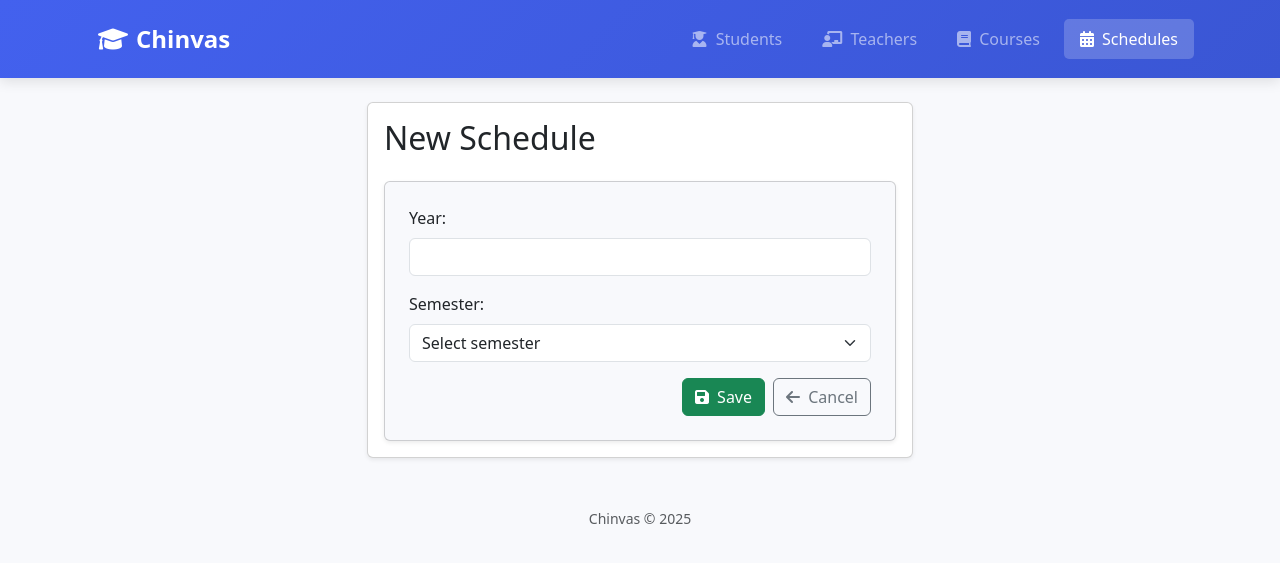
After one commit to BorjaManterola/chinvas, a Flask app: page /schedules/form in a window 1280 px wide. The commit adds this page. Shown: the top 563 px of the page. Run offline with Flask 3, Linux system fonts and the light colour scheme; parts of the project's set-up code (start-up, migrations or seed data) failed here and were passed over.

Commit message:
arreglo rutas y forntend

```diff
--- a/app/routes/__init__.py
+++ b/app/routes/__init__.py
@@ -12,6 +12,9 @@ def register_routes(app):
     from app.routes.task_routes import task_bp
     from app.routes.grade_routes import grade_bp
     from app.routes.student_situation_routes import student_situation_bp
+    from app.routes.class_routes import class_bp
+    from app.routes.schedule_routes import schedule_bp
+    from app.routes.class_routes import class_bp
 
     app.register_blueprint(home_bp)
     app.register_blueprint(teacher_bp)
@@ -24,3 +27,5 @@ def register_routes(app):
     app.register_blueprint(task_bp)
     app.register_blueprint(grade_bp)
     app.register_blueprint(student_situation_bp)
+    app.register_blueprint(class_bp)
+    app.register_blueprint(schedule_bp)
--- /dev/null
+++ b/app/routes/schedule_routes.py
@@ -0,0 +1,92 @@
+from flask import Blueprint, request, jsonify, render_template, redirect, url_for, flash
+from app.models.schedule import Schedule
+from app import db
+
+schedule_bp = Blueprint('schedule_routes', __name__, url_prefix='/schedules')
+
+@schedule_bp.route('/form', methods=['GET'])
+def new_schedule_form():
+    return render_template('schedules/form.html', schedule=None)
+
+@schedule_bp.route('/', methods=['POST'])
+def create_schedule():
+    if request.is_json:
+        data = request.get_json()
+        year = data.get('year')
+        semester = data.get('semester')
+    else:
+        year = request.form.get('year')
+        semester = request.form.get('semester')
+
+    if not year or not semester:
+        flash("All fields are required.", "danger")
+        return render_template("schedules/form.html", schedule=None)
+
+    try:
+        year = int(year)
+    except ValueError:
+        flash("Year must be a number.", "danger")
+        return render_template("schedules/form.html", schedule=None)
+
+    schedule = Schedule(year=year, semester=semester)
+    db.session.add(schedule)
+    db.session.commit()
+
+    if request.is_json:
+        return jsonify({'message': 'Schedule created', 'id': schedule.id}), 201
+
+    return redirect(url_for('schedule_routes.get_schedules'))
+
+
+@schedule_bp.route('/', methods=['GET'])
+def get_schedules():
+    year = request.args.get('year', type=int)
+    if year:
+        schedules = Schedule.query.filter_by(year=year).all()
+    else:
+        schedules = Schedule.query.all()
+    return render_template('schedules/index.html', schedules=schedules)
+
+@schedule_bp.route('/<int:id>', methods=['GET'])
+def show_schedule(id):
+    schedule = Schedule.query.get_or_404(id)
+    return render_template('schedules/show.html', schedule=schedule)
+
+@schedule_bp.route('/<int:id>/form', methods=['GET'])
+def edit_schedule_form(id):
+    schedule = Schedule.query.get_or_404(id)
+    return render_template('schedules/form.html', schedule=schedule)
+
+@schedule_bp.route('/<int:id>', methods=['POST'])
+def update_schedule(id):
+    schedule = Schedule.query.get_or_404(id)
+
+    if request.is_json:
+        data = request.get_json()
+        year = data.get('year')
+        semester = data.get('semester')
+    else:
+        year = request.form.get('year')
+        semester = request.form.get('semester')
+
+    try:
+        schedule.year = int(year)
+    except (ValueError, TypeError):
+        flash("Year must be a number.", "danger")
+        return render_template("schedules/form.html", schedule=schedule)
+
+    schedule.semester = semester
+    db.session.commit()
+
+    if request.is_json:
+        return jsonify({'message': 'Schedule updated'}), 200
+
+    return redirect(url_for('schedule_routes.show_schedule', id=schedule.id))
+
+@schedule_bp.route('/<int:id>/delete', methods=['POST'])
+def delete_schedule(id):
+    schedule = Schedule.query.get_or_404(id)
+    db.session.delete(schedule)
+    db.session.commit()
+    flash("Schedule deleted successfully.", "success")
+    return redirect(url_for('schedule_routes.get_schedules'))
--- a/app/routes/teacher_routes.py
+++ b/app/routes/teacher_routes.py
@@ -5,7 +5,7 @@ from app import db
 teacher_bp = Blueprint('teacher_routes', __name__, url_prefix='/teachers')
 
 @teacher_bp.route('/', methods=['GET'])
-def index():
+def get_teachers():
     teachers = Teacher.query.all()
     return render_template('teachers/index.html', teachers=teachers)
 
--- a/app/templates/base.html
+++ b/app/templates/base.html
@@ -146,6 +146,11 @@
                           <i class="fas fa-book me-1"></i> Courses
                       </a>
                   </li>
+                  <li class="nav-item">
+                      <a class="nav-link" href="/schedules/">
+                          <i class="fas fa-calendar-alt me-1"></i> Schedules
+                      </a>
+                  </li>
               </ul>
           </div>
       </div>
--- /dev/null
+++ b/app/templates/schedules/form.html
@@ -0,0 +1,40 @@
+{% extends "base.html" %}
+
+{% block content %}
+<div class="container">
+    <div class="card mt-4 shadow-sm col-md-6 mx-auto">
+        <div class="card-body">
+            <h2 class="mb-4">{{ 'Edit Schedule' if schedule else 'New Schedule' }}</h2>
+
+            <form method="POST"
+                  action="{{ url_for('schedule_routes.update_schedule', id=schedule.id) if schedule else url_for('schedule_routes.create_schedule') }}"
+                  class="card p-4 shadow-sm bg-light">
+
+                <div class="mb-3">
+                    <label for="year" class="form-label">Year:</label>
+                    <input type="number" class="form-control" id="year" name="year" min="2000" max="2100"
+                           value="{{ schedule.year if schedule else '' }}" required>
+                </div>
+
+                <div class="mb-3">
+                    <label for="semester" class="form-label">Semester:</label>
+                    <select class="form-select" id="semester" name="semester" required>
+                        <option value="" disabled {{ not schedule.semester and 'selected' or '' }}>Select semester</option>
+                        <option value="1" {{ schedule.semester == '1' and 'selected' or '' }}>1</option>
+                        <option value="2" {{ schedule.semester == '2' and 'selected' or '' }}>2</option>
+                    </select>
+                </div>
+
+                <div class="d-flex justify-content-end">
+                    <button type="submit" class="btn btn-success">
+                        <i class="fas fa-save me-1"></i> {{ 'Update' if schedule else 'Save' }}
+                    </button>
+                    <a href="{{ url_for('schedule_routes.get_schedules') }}" class="btn btn-outline-secondary ms-2">
+                        <i class="fas fa-arrow-left me-1"></i> Cancel
+                    </a>
+                </div>
+            </form>
+        </div>
+    </div>
+</div>
+{% endblock %}
--- a/app/templates/students/index.html
+++ b/app/templates/students/index.html
@@ -2,7 +2,11 @@
 
 {% block content %}
 <div class="container">
-    <h2 class="mb-4">Students</h2>
+    <div class="d-flex justify-content-between align-items-center mb-4">
+        <h2 class="mb-0">
+            <i class="fas fa-user-graduate me-2"></i> Students
+        </h2>
+    </div>
 
     <div class="d-flex justify-content-between align-items-center mb-3">
         <a href="{{ url_for('student_routes.new_student_form') }}" class="btn btn-success">
--- a/app/templates/teachers/index.html
+++ b/app/templates/teachers/index.html
@@ -2,7 +2,11 @@
 
 {% block content %}
 <div class="container">
-    <h2 class="mb-4">Teachers</h2>
+    <div class="d-flex justify-content-between align-items-center mb-4">
+        <h2 class="mb-0">
+            <i class="fas fa-chalkboard-teacher me-2"></i> Teachers
+        </h2>
+    </div>
 
     <div class="d-flex justify-content-between align-items-center mb-3">
         <a href="{{ url_for('teacher_routes.create_teacher') }}" class="btn btn-success">
--- a/db/init_db.sql
+++ b/db/init_db.sql
@@ -1,4 +1,3 @@
--- Elimina tablas si existen (respetando el orden de FK)
 DROP TABLE IF EXISTS class, classroom, grades, tasks, assessments, members, `groups`,
     student_situations, prerequisites, sections, periods, usersituations, users,
     courses, students, teachers, schedule;
```
Also changed, not shown: app/routes/class_routes.py (added, +59 -0 lines), app/routes/period_routes.py (+0 -97 lines), app/templates/courses/index.html (+5 -4 lines), app/templates/courses/period.html (deleted, +0 -91 lines), app/templates/home.html (+35 -12 lines), app/templates/schedules/index.html (added, +52 -0 lines), app/templates/schedules/show.html (added, +78 -0 lines), app/templates/schedule/form.html (deleted).
